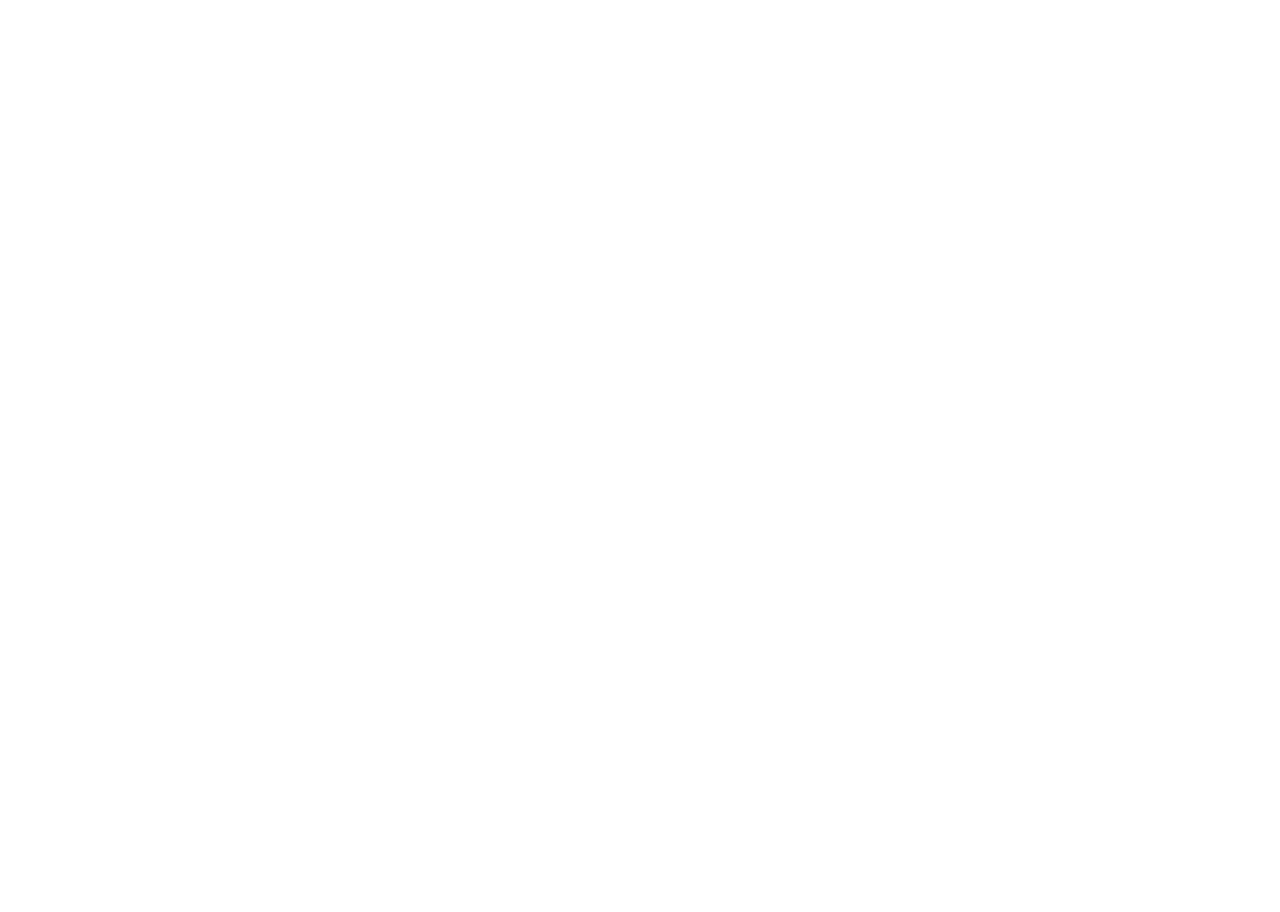
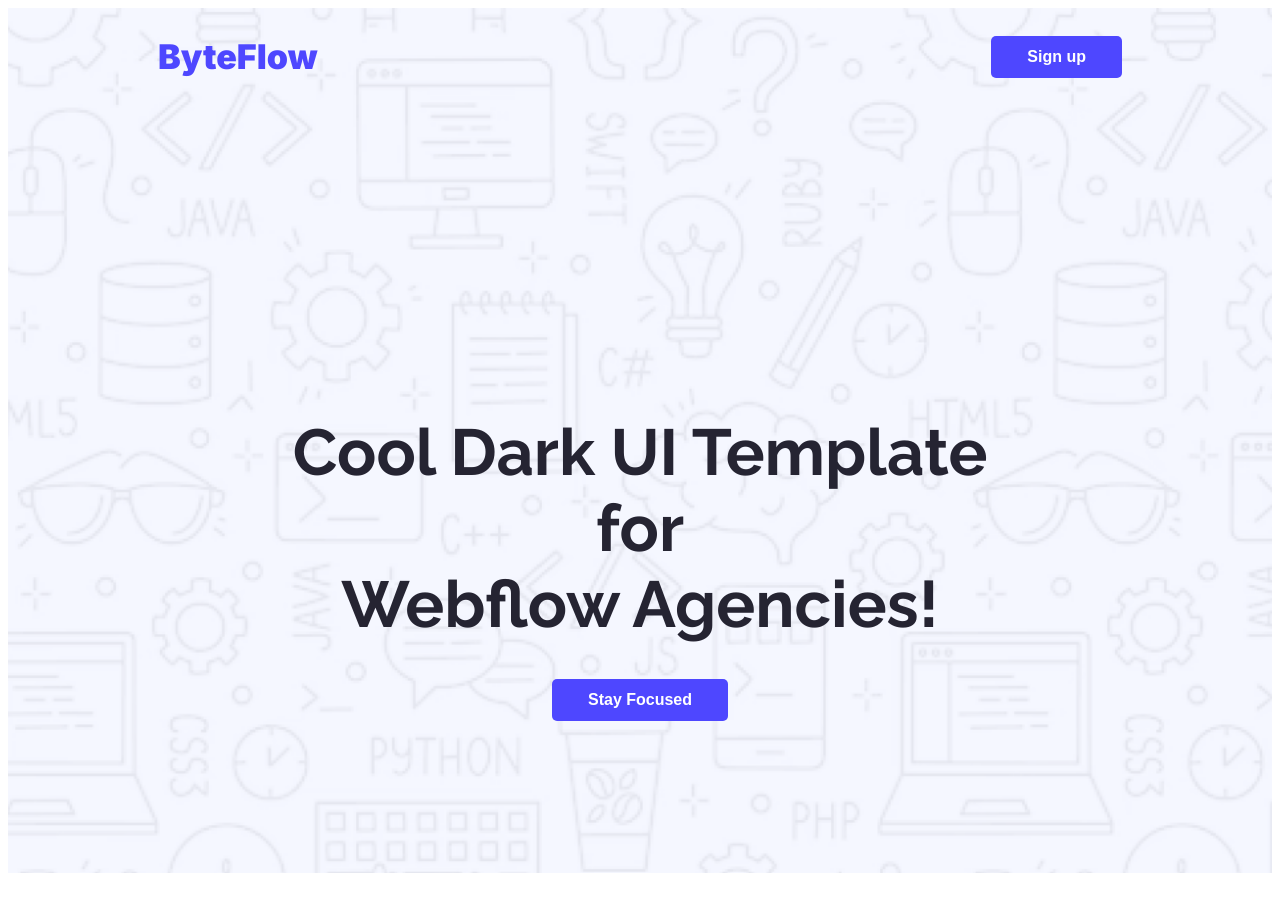
Before and after one commit to ahisrat10/B12-Assignment01, a plain HTML site: page index.html in a window 1280 px wide. Before the commit the page ends 800 px from the top, so only its background shows below. Drawn offline with Linux system fonts and the light colour scheme.

Commit message:
added header

```diff
--- a/assignment.css/style.css
+++ b/assignment.css/style.css
@@ -0,0 +1,89 @@
+
+
+
+.inter-normal {
+  font-family: "Inter", sans-serif;
+  font-optical-sizing: auto;
+  font-style: normal;
+}
+
+
+.raleway-normal {
+  font-family: "Raleway", sans-serif;
+  font-optical-sizing: auto;
+  font-style: normal;
+}
+/* share style */
+.text-primary{
+    color: #4E47FF;
+}
+.dark-2{
+    color: #252432;
+}
+.btn-primary{
+    background-color: #4E47FF;
+    font-weight: bold;
+    font-size: 16px;
+    color: white;
+    border: none;
+    padding: 12px 36px;
+    border-radius: 5px;
+
+}
+
+
+/* header */
+.header{
+    background-image: url('../Assets/Hero-bg.png');
+    background-size: cover;
+    background-position: center;
+    background-repeat: no-repeat;
+}
+/* nav styles */
+
+nav{
+    display: flex;
+    align-items: center;
+    justify-content: space-between;
+    margin: 0px 150px;
+
+}
+.nav-title{
+    font-weight: 900;
+    font-size: 34px;
+    gap: 158px;
+}
+
+nav ul{
+    display: flex;
+    align-items: center;
+}
+nav ul li{
+    list-style: none;
+}
+nav li a{
+    text-decoration: none;
+    font-size: 16px;
+}
+/* banner styles */
+.banner{
+    text-align: center;
+    margin-left: 267px;
+    margin-right: 267px;
+    margin-bottom: 152px;
+    margin-top: 309px;
+}
+
+.banner-content{
+    gap: 36px;
+}
+
+.banner-title{
+    font-weight: bold;
+    font-size: 65px;
+    margin-top: 158px;
+    margin-bottom: 37px;
+}
+.btn{
+    margin-bottom: 152px;
+}
--- a/index.html
+++ b/index.html
@@ -4,10 +4,29 @@
     <meta charset="UTF-8">
     <meta name="viewport" content="width=device-width, initial-scale=1.0">
     <title>B12 Assignmentt01</title>
+    <link rel="preconnect" href="https://fonts.googleapis.com">
+<link rel="preconnect" href="https://fonts.gstatic.com" crossorigin>
+<link href="https://fonts.googleapis.com/css2?family=Inter:ital,opsz,wght@0,14..32,100..900;1,14..32,100..900&display=swap" rel="stylesheet">
+<link rel="preconnect" href="https://fonts.googleapis.com">
+<link rel="preconnect" href="https://fonts.gstatic.com" crossorigin>
+<link href="https://fonts.googleapis.com/css2?family=Raleway:ital,wght@0,100..900;1,100..900&display=swap" rel="stylesheet">
     <link rel="stylesheet" href="assignment.css/style.css">
 </head>
-<body>
-    <header>
+<body class="inter-normal">
+    <header class="header">
+        <nav>
+            <h1 class="nav-title"><span class="text-primary">ByteFlow</span></h1>
+            <ul>
+                <li><a class="raleway-normal" href=""><button class="btn-primary">Sign up</button></a></li>
+            </ul>
+        </nav>
+        <div class="banner">
+            <div class="banner-content">
+            <h1 class="banner-title raleway-normal dark-2">Cool Dark UI Template for<br>Webflow Agencies!</h1>
+
+        </div>
+         <button class="btn btn-primary">Stay Focused</button>
+        </div>
 
     </header>
     <main>
```
